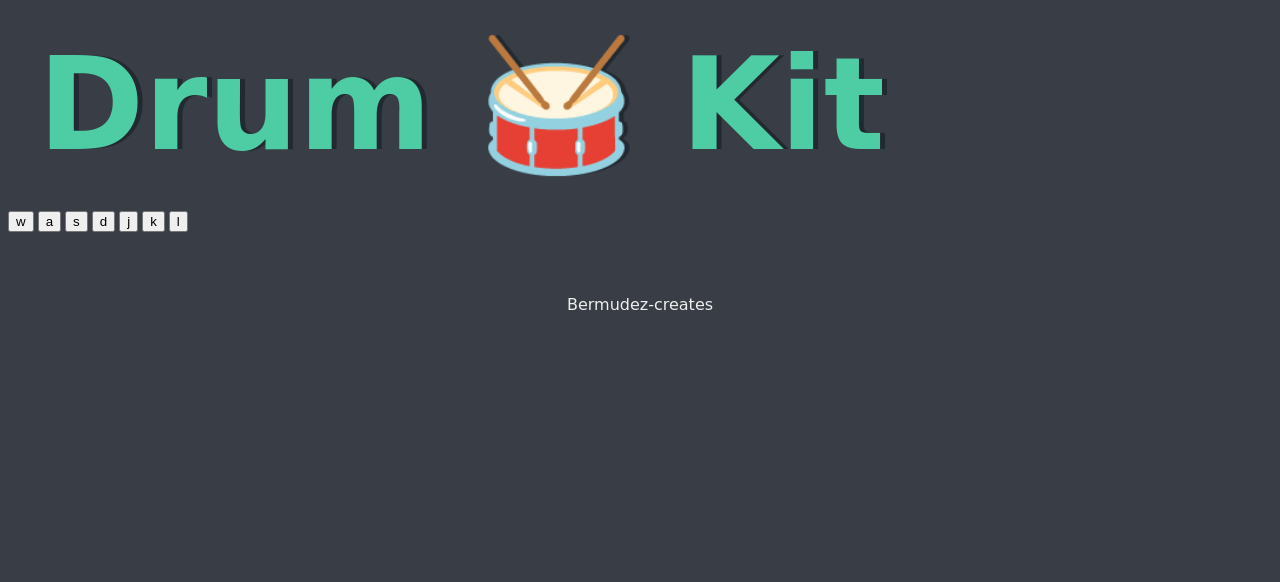
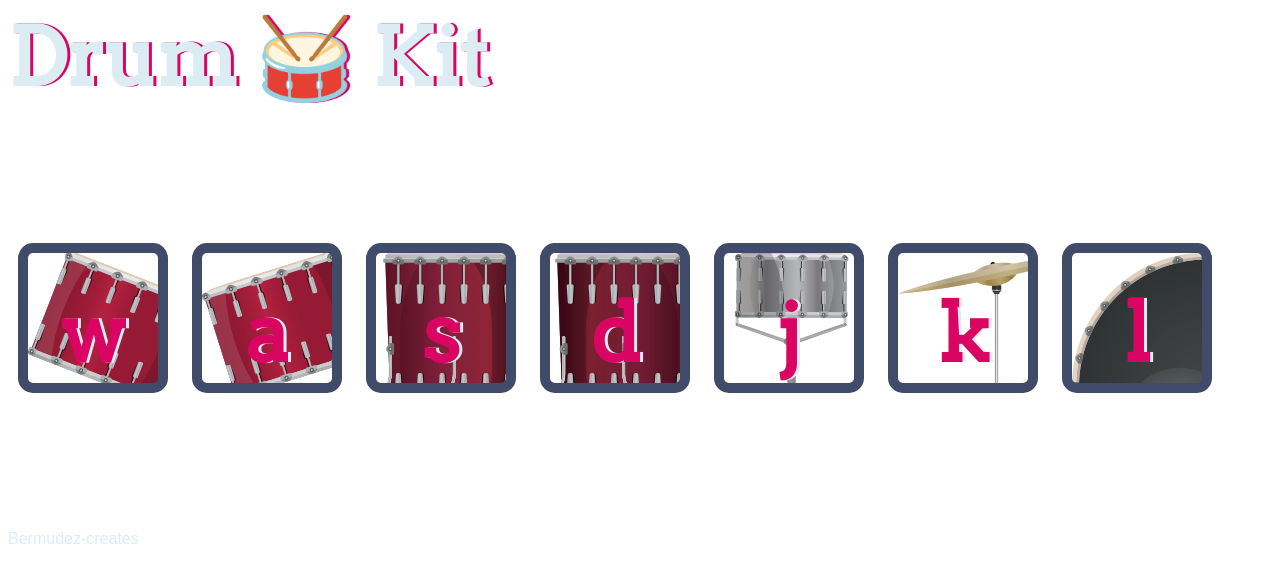
Before and after one commit to bermudez-creates/Drum, a plain HTML site: page index.html in a window 1280 px wide. Drawn offline with Linux system fonts and the light colour scheme.

Commit message:
Update main.css

```diff
--- a/main.css
+++ b/main.css
@@ -1,41 +1,76 @@
-.container {
-  width: 70%;
-  margin: auto;
+ody {
   text-align: center;
+  background-color: #283149;
 }
 
-.dice {
-  text-align: center;
-  display: inline-block;
+h1 {
+  font-size: 5rem;
+  color: #DBEDF3;
+  font-family: "Arvo", cursive;
+  text-shadow: 3px 0 #DA0463;
 
 }
 
-body {
-  background-color: #393E46;
+footer {
+  color: #DBEDF3;
+  font-family: sans-serif;
 }
 
-h1 {
-  margin: 30px;
-  font-family: 'Lobster', cursive;
-  text-shadow: 5px 0 #232931;
-  font-size: 8rem;
-  color: #4ECCA3;
+.w {
+  background-image: url("images/tom1.png");
 }
 
-p {
-  font-size: 2rem;
-  color: #4ECCA3;
-  font-family: 'Indie Flower', cursive;
+.a {
+  background-image: url("images/tom2.png");
 }
 
-img {
-  width: 80%;
+.s {
+  background-image: url("images/tom3.png");
 }
 
-footer {
-  margin-top: 5%;
-  color: #EEEEEE;
+.d {
+  background-image: url("images/tom4.png");
+}
+
+.j {
+  background-image: url("images/snare.png");
+}
+
+.k {
+  background-image: url("images/crash.png");
+}
+
+.l {
+  background-image: url("images/kick.png");
+}
+
+.set {
+  margin: 10% auto;
+}
+
+.pressed {
+  box-shadow: 0 3px 4px 0 #DBEDF3;
+  opacity: 0.5;
+}
+
+.red {
+  color: red;
+}
+
+.drum {
+  outline: none;
+  border: 10px solid #404B69;
+  font-size: 5rem;
+  font-family: 'Arvo', cursive;
+  line-height: 2;
+  font-weight: 900;
+  color: #DA0463;
+  text-shadow: 3px 0 #DBEDF3;
+  border-radius: 15px;
+  display: inline-block;
+  width: 150px;
+  height: 150px;
   text-align: center;
-  font-family: 'Indie Flower', cursive;
-
+  margin: 10px;
+  background-color: white;
 }
```
